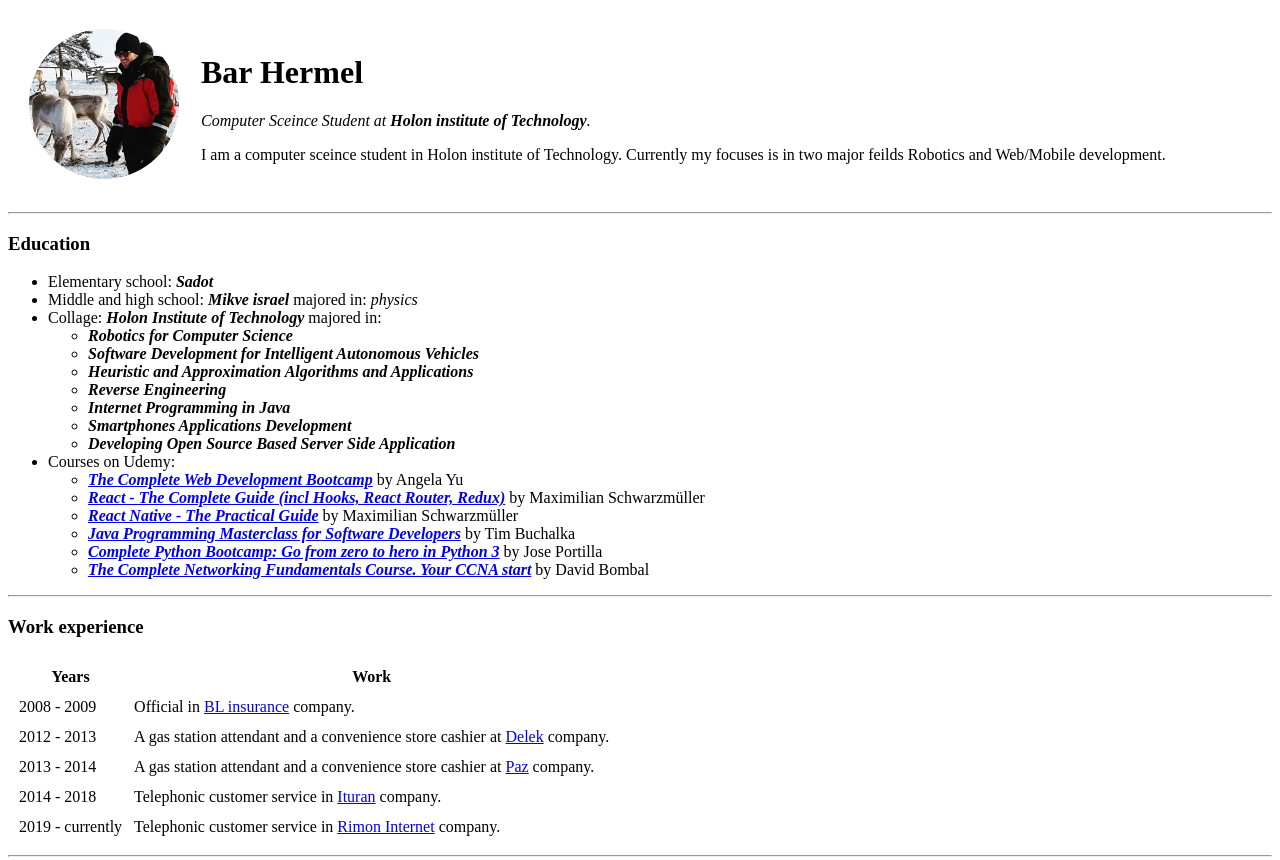
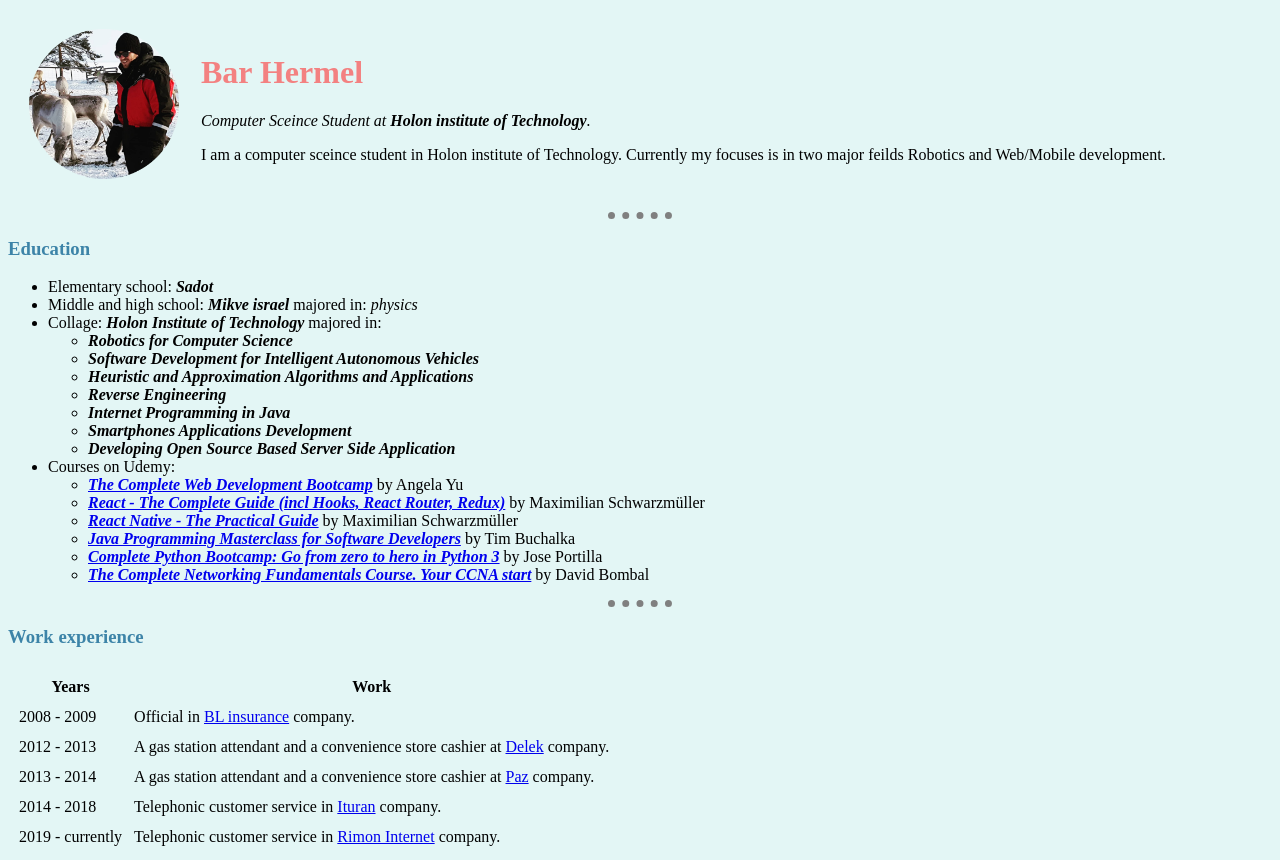
Before and after one commit to barhermel/cv, a plain HTML site: page index.html in a window 1280 px wide. Shown: the top 860 px of the page. Drawn offline with Linux system fonts and the light colour scheme.

Commit message:
some CSS styling

```diff
--- /dev/null
+++ b/css/styles.css
@@ -0,0 +1,17 @@
+body {
+  background-color: #e3f6f5;
+}
+hr{
+  border-style: none;
+  border-top-style: dotted;
+  border-color: grey;
+  border-width: 7px;
+  width: 5%;
+}
+
+h1{
+  color: #f38181;
+}
+h3{
+  color: #3d84a8;
+}
--- a/index.html
+++ b/index.html
@@ -4,6 +4,7 @@
 <head>
   <meta charset="utf-8">
   <title>Bar Hermel Personal Website</title>
+<link rel="stylesheet" href="css/styles.css">
 </head>
 
 <body>
@@ -117,8 +118,7 @@
     </tr>
   </table>
   <hr>
-  <a href="hobbies.html">My Hobbies</a><br>
-  <a href="contactme.html">My contact info</a>
+  <a href="hobbies.html" target="_blank">My Hobbies</a>  <a href="contactme.html" target="_blank">My contact info</a>
 </body>
 
 </html>
```
Also changed, not shown: contactme.html (+1 -0 lines), hobbies.html (+1 -0 lines).
